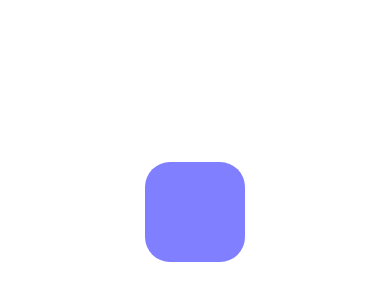
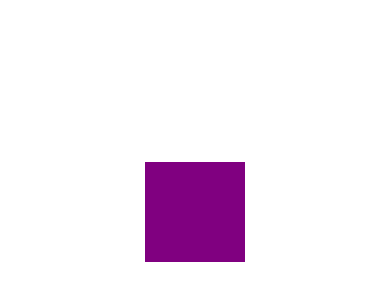
Before and after one commit to dgentilli/reanimated-practice, a React Native app: screen / in a window 390 px wide. Shown: the part 210-510 px from the top of the page. Built offline with nearby package versions, Linux system fonts and the light colour scheme.

Commit message:
Reset file for lesson 2 - PanGestureHandler

```diff
--- a/App.js
+++ b/App.js
@@ -1,54 +1,14 @@
 import { StatusBar } from 'expo-status-bar';
-import React, { useEffect } from 'react';
-import { StyleSheet, Text, View } from 'react-native';
-import Animated, {
-  useSharedValue,
-  useAnimatedStyle,
-  withTiming,
-  withSpring,
-  withRepeat,
-} from 'react-native-reanimated';
+import React from 'react';
+import { StyleSheet, View } from 'react-native';
+import Animated from 'react-native-reanimated';
 
 const SIZE = 100.0;
 
-const handleRotate = (progress) => {
-  'worklet';
-  return `${progress.value * 2 * Math.PI}rad`;
-};
-
 export default function App() {
-  const progress = useSharedValue(1);
-  const scale = useSharedValue(2);
-  const reanimatedStyle = useAnimatedStyle(() => {
-    return {
-      opacity: progress.value,
-      transform: [{ scale: scale.value }, { rotate: handleRotate(progress) }],
-      borderRadius: (progress.value * SIZE) / 2,
-    };
-  }, []);
-
-  useEffect(() => {
-    /** Keep the lines below as examples for using different methods from Reanimated */
-    // progress.value = withTiming(0.5, { duration: 2000 });
-    // progress.value = withSpring(0.5);
-    // scale.value = withSpring(1);
-
-    /**
-     * The second argument passed to withRepeat is the number of times to repeat the animation
-     * If -1 is passed, the animation will repeat inifinitely
-     */
-    progress.value = withRepeat(withSpring(0.5), 5, true);
-    scale.value = withRepeat(withSpring(1), 5, true);
-  }, []);
-
   return (
     <View style={styles.container}>
-      <Animated.View
-        style={[
-          { height: SIZE, width: SIZE, backgroundColor: 'blue' },
-          reanimatedStyle,
-        ]}
-      />
+      <Animated.View style={styles.square} />
       <StatusBar style='auto' />
     </View>
   );
@@ -61,4 +21,9 @@ const styles = StyleSheet.create({
     alignItems: 'center',
     justifyContent: 'center',
   },
+  square: {
+    height: SIZE,
+    width: SIZE,
+    backgroundColor: 'purple',
+  },
 });
--- a/package.json
+++ b/package.json
@@ -13,6 +13,7 @@
     "expo-status-bar": "~1.12.1",
     "react": "18.2.0",
     "react-native": "0.74.5",
+    "react-native-gesture-handler": "~2.16.1",
     "react-native-reanimated": "~3.10.1"
   },
   "devDependencies": {
```
Also changed, not shown: 1 other file (tests, documents, lock files or other folders).
